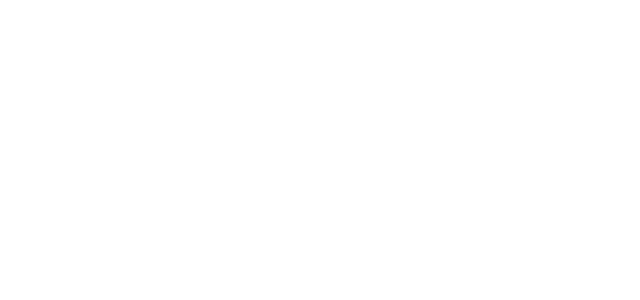
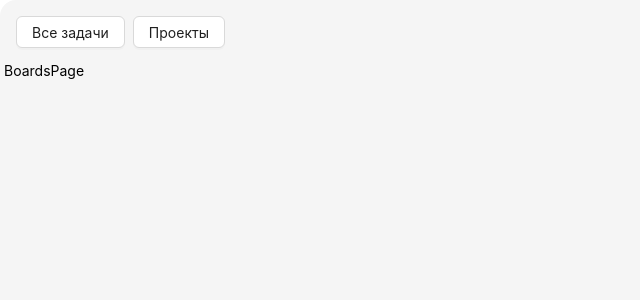
Before and after one commit to c00b3r/avito-intern-spring-2025, a React (Vite) app: page /boards in a window 1280 px wide. Shown: the top 300 px of the page, without its empty margins (0-640 px from the left). Built offline with nearby package versions, Linux system fonts and the light colour scheme.

Commit message:
feat: add tailwind and set up routing with new layout components

```diff
--- a/package.json
+++ b/package.json
@@ -11,6 +11,7 @@
     "pre-commit": "lint-staged"
   },
   "dependencies": {
+    "@tailwindcss/vite": "^4.1.3",
     "@tanstack/react-query": "^5.72.2",
     "antd": "^5.24.6",
     "axios": "^1.8.4",
@@ -18,7 +19,8 @@
     "eslint-plugin-unicorn": "^58.0.0",
     "react": "^19.0.0",
     "react-dom": "^19.0.0",
-    "react-router": "^7.5.0"
+    "react-router": "^7.5.0",
+    "tailwindcss": "^4.1.3"
   },
   "devDependencies": {
     "@commitlint/cli": "^19.8.0",
--- /dev/null
+++ b/src/component/Header/Header.tsx
@@ -0,0 +1,17 @@
+import { Button } from 'antd';
+import { NavLink } from 'react-router';
+
+function Header() {
+  return (
+    <div className='w-full p-3 flex gap-2 rounded-2xl'>
+      <Button>
+        <NavLink to='/issues'>Все задачи</NavLink>
+      </Button>
+      <NavLink to='/boards'>
+        <Button>Проекты</Button>
+      </NavLink>
+    </div>
+  );
+}
+
+export default Header;
--- a/src/index.css
+++ b/src/index.css
@@ -0,0 +1 @@
+@import 'tailwindcss';
--- /dev/null
+++ b/src/layout/DefaultLayout.tsx
@@ -0,0 +1,14 @@
+import { Outlet } from 'react-router';
+import Header from '../component/Header/Header';
+import { Layout } from 'antd';
+
+function DefaultLayout() {
+  return (
+    <Layout className='max-w-[1440px] h-[100vh] mx-auto flex flex-col p-1 rounded-2xl'>
+      <Header />
+      <Outlet />
+    </Layout>
+  );
+}
+
+export default DefaultLayout;
--- /dev/null
+++ b/src/pages/boards/BoardsPage.tsx
@@ -0,0 +1,5 @@
+const BoardsPage = () => {
+  return <div>BoardsPage</div>;
+};
+
+export default BoardsPage;
--- /dev/null
+++ b/src/pages/issues/IssuesPage.tsx
@@ -0,0 +1,5 @@
+function IssuesPage() {
+  return <div>IssuesPage</div>;
+}
+
+export default IssuesPage;
--- a/vite.config.ts
+++ b/vite.config.ts
@@ -1,7 +1,8 @@
-import { defineConfig } from 'vite'
-import react from '@vitejs/plugin-react-swc'
+import { defineConfig } from 'vite';
+import react from '@vitejs/plugin-react-swc';
+import tailwindcss from '@tailwindcss/vite';
 
 // https://vite.dev/config/
 export default defineConfig({
-  plugins: [react()],
-})
+  plugins: [react(), tailwindcss()],
+});
```
Also changed, not shown: src/main.tsx (+25 -1 lines), 1 other file (tests, documents, lock files or other folders).
